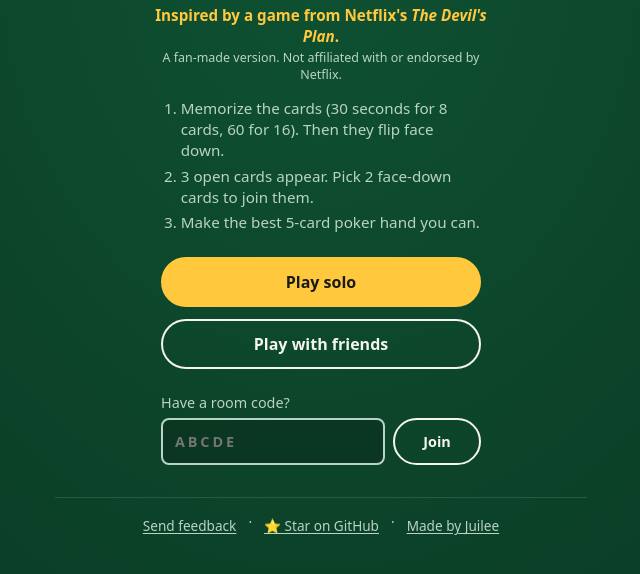
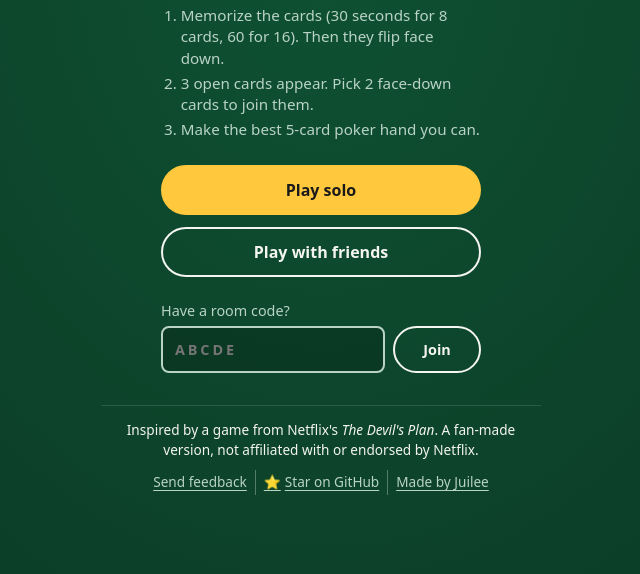
Before and after one commit to juileebhosale/memory-poker, a website with bundled scripts: page memory-poker/index.html in a window 1280 px wide. Shown: the part 46-620 px from the top of the page, without its empty margins (319-959 px from the left). Built offline with nearby package versions, Linux system fonts and the light colour scheme.

Commit message:
Footer: move Devil's Plan credit to the bottom, white, one size; align links
- Credit line now in the footer on every screen, white, same size as the footer
- Links aligned on one row with CSS dividers; stacked (no dividers) under 390px wide

Co-Authored-By: Claude Opus 5.5 <noreply@anthropic.com>
Claude-Session: https://claude.ai/code/session_01GG2WL6zMiwkwr79GvYdsnK

```diff
--- a/memory-poker/index.html
+++ b/memory-poker/index.html
@@ -46,10 +46,6 @@
     <!-- HOME -->
     <section id="screen-home" class="screen" aria-labelledby="home-title" hidden>
       <h2 id="home-title" class="visually-hidden">Choose how to play</h2>
-      <p class="tagline">
-        Inspired by a game from Netflix's <cite>The Devil's Plan</cite>.
-        <span class="tagline-small">A fan-made version. Not affiliated with or endorsed by Netflix.</span>
-      </p>
       <ol class="how-to">
         <li>Memorize the cards (30 seconds for 8 cards, 60 for 16). Then they flip face down.</li>
         <li>3 open cards appear. Pick 2 face-down cards to join them.</li>
@@ -210,11 +206,15 @@
     </section>
 
     <footer class="site-footer">
-      <a href="https://tally.so/r/vXDN6g" target="_blank" rel="noopener">Send feedback</a>
-      <span aria-hidden="true">·</span>
-      <a href="https://github.com/juileebhosale/memory-poker" target="_blank" rel="noopener">⭐ Star on GitHub</a>
-      <span aria-hidden="true">·</span>
-      <a href="https://juileebhosale.com/" target="_blank" rel="noopener">Made by Juilee</a>
+      <p class="footer-credit">
+        Inspired by a game from Netflix's <cite>The Devil's Plan</cite>.
+        A fan-made version, not affiliated with or endorsed by Netflix.
+      </p>
+      <nav class="footer-links" aria-label="Feedback and links">
+        <a href="https://tally.so/r/vXDN6g" target="_blank" rel="noopener">Send feedback</a>
+        <a href="https://github.com/juileebhosale/memory-poker" target="_blank" rel="noopener"><span aria-hidden="true">⭐</span> Star on GitHub</a>
+        <a href="https://juileebhosale.com/" target="_blank" rel="noopener">Made by Juilee</a>
+      </nav>
     </footer>
   </main>
 
--- a/memory-poker/styles.css
+++ b/memory-poker/styles.css
@@ -722,42 +722,45 @@ body {
   .lb-table { font-size: 0.82rem; }
 }
 
-/* Home tagline: "Inspired by ... The Devil's Plan" */
-.tagline {
-  max-width: 340px;
-  margin: 0 auto 14px;
-  text-align: center;
-  color: var(--accent);
-  font-size: 0.95rem;
-  font-weight: 600;
-  line-height: 1.35;
-}
-.tagline cite { font-style: italic; }
-.tagline-small {
-  display: block;
-  margin-top: 4px;
-  color: var(--muted);
-  font-size: 0.78rem;
-  font-weight: 400;
-}
-
-/* Footer: feedback + GitHub links */
+/* Footer: credit line + links. One size, one line height, everything centred. */
 .site-footer {
   margin: 32px auto 0;
   padding-top: 14px;
   border-top: 1px solid rgba(255, 255, 255, 0.12);
+  max-width: 440px;
+  text-align: center;
+  font-size: 0.85rem;
+  line-height: 1.5;
+}
+.footer-credit {
+  margin: 0 0 10px;
+  color: var(--text);
+}
+.footer-credit cite { font-style: italic; }
+.footer-links {
   display: flex;
   flex-wrap: wrap;
   justify-content: center;
-  gap: 6px 10px;
-  color: var(--muted);
-  font-size: 0.85rem;
+  align-items: center;
+  row-gap: 4px;
 }
-.site-footer a {
+.footer-links a {
+  display: inline-flex;
+  align-items: center;
+  gap: 4px;
+  padding: 2px 8px;
+  white-space: nowrap;
   color: var(--muted);
   text-decoration: underline;
-  text-underline-offset: 2px;
-  padding: 4px 2px;
+  text-underline-offset: 3px;
+  line-height: 1.5;
 }
-.site-footer a:hover,
-.site-footer a:focus-visible { color: var(--text); }
+/* Thin divider between links (drawn with CSS so it lines up exactly) */
+.footer-links a + a { border-left: 1px solid rgba(255, 255, 255, 0.3); }
+.footer-links a:hover,
+.footer-links a:focus-visible { color: var(--text); }
+/* Too narrow for one row: stack the links, no dividers. */
+@media (max-width: 389px) {
+  .footer-links { flex-direction: column; }
+  .footer-links a + a { border-left: none; }
+}
```
